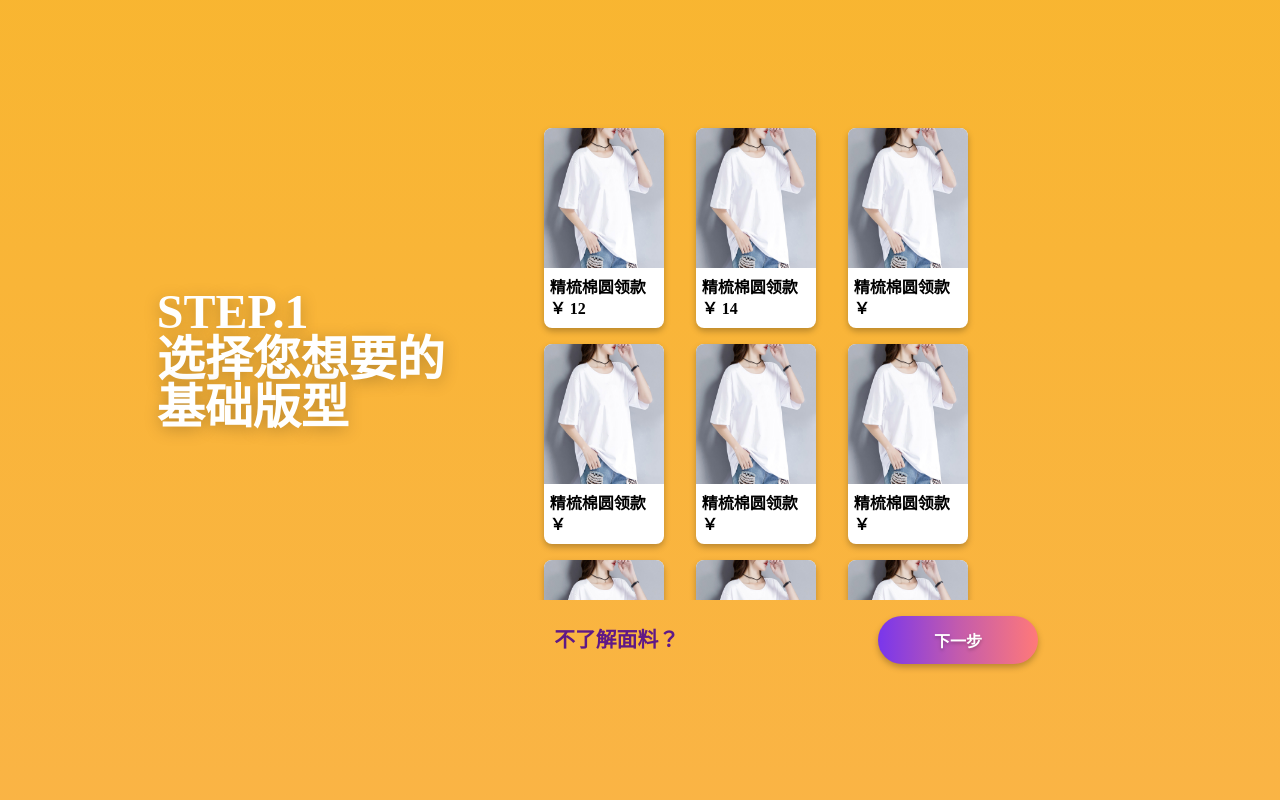
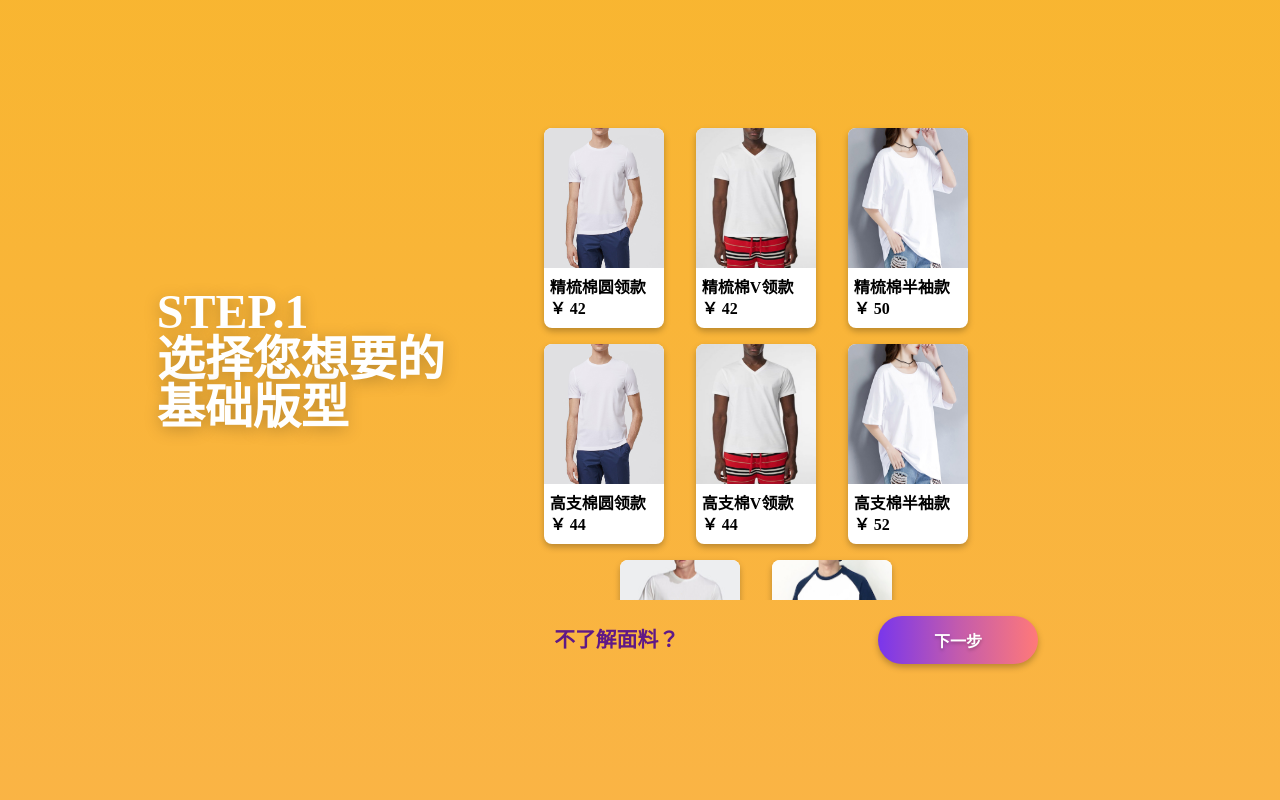
Before and after one commit to rabbitandcat/comet, a Vue app in the folder comet-web/: page / in a window 1280 px wide. Shown: the part 1040-1840 px from the top of the page. Built offline with nearby package versions, Linux system fonts and the light colour scheme; a web font is replaced by a local one.

Commit message:
feat: patterns

```diff
--- a/comet-web/package.json
+++ b/comet-web/package.json
@@ -15,6 +15,7 @@
     "vue-router": "^4.1.5"
   },
   "devDependencies": {
+    "@types/node": "^18.7.16",
     "@vitejs/plugin-vue": "^3.0.3",
     "sass": "^1.54.8",
     "sass-loader": "^13.0.2",
--- /dev/null
+++ b/comet-web/src/store/order.ts
@@ -0,0 +1,54 @@
+import { defineStore } from 'pinia'
+import { ref } from 'vue'
+
+export const useOrder = defineStore('order', {
+    state: () => {
+        const patterns = {
+            combedCottonRound: {
+                name: '精梳棉圆领款',
+                price: 42,
+                url: '白圆'
+            },
+            combedCottonV: {
+                name: '精梳棉V领款',
+                price: 42,
+                url: '白V'
+            },
+            combedCottonHalf: {
+                name: '精梳棉半袖款',
+                price: 50,
+                url: '白半'
+            },
+            highcountCottonRound: {
+                name: '高支棉圆领款',
+                price: 44,
+                url: '白圆'
+            },
+            highcountCottonV: {
+                name: '高支棉V领款',
+                price: 44,
+                url: '白V'
+            },
+            higncountCottonHalf: {
+                name: '高支棉半袖款',
+                price: 52,
+                url: '白半'
+            },
+            quickDry: {
+                name: '运动速干款',
+                price: 42,
+                url: '白运'
+            },
+            cotton100: {
+                name: '纯棉潮流款',
+                price: 50,
+                url: '白潮'
+            }
+
+        }
+
+        return {
+            patterns
+        }
+    },
+})
--- a/comet-web/src/views/HomePage/PatternPage.vue
+++ b/comet-web/src/views/HomePage/PatternPage.vue
@@ -10,211 +10,16 @@
         <div class="right-container">
             <div class="pattern-container">
                 <ul class="pattern-list">
-                    <li class="pattern-item">
+                    <li class="pattern-item" v-for="(pattern, key, index) in Order.patterns" :key="index">
                         <div class="img-container">
-                            <img src="@/assets/img/白半.png" alt="">
+                            <img :src="getImageUrl(pattern.url)" alt="" @click.stop="handleChoosePattern(pattern)">
                         </div>
                         <div class="under-text">
                             <div class="title">
-                                精梳棉圆领款
+                                {{pattern.name}}
                             </div>
                             <div class="price">
-                                ￥ 12
-                            </div>
-                        </div>
-                    </li>
-                    <li class="pattern-item">
-                        <div class="img-container">
-                            <img src="@/assets/img/白半.png" alt="">
-                        </div>
-                        <div class="under-text">
-                            <div class="title">
-                                精梳棉圆领款
-                            </div>
-                            <div class="price">
-                                ￥ 14
-                            </div>
-                        </div>
-                    </li>
-                    <li class="pattern-item">
-                        <div class="img-container">
-                            <img src="@/assets/img/白半.png" alt="">
-                        </div>
-                        <div class="under-text">
-                            <div class="title">
-                                精梳棉圆领款
-                            </div>
-                            <div class="price">
-                                ￥
-                            </div>
-                        </div>
-                    </li>
-                    <li class="pattern-item">
-                        <div class="img-container">
-                            <img src="@/assets/img/白半.png" alt="">
-                        </div>
-                        <div class="under-text">
-                            <div class="title">
-                                精梳棉圆领款
-                            </div>
-                            <div class="price">
-                                ￥
-                            </div>
-                        </div>
-                    </li>
-                    <li class="pattern-item">
-                        <div class="img-container">
-                            <img src="@/assets/img/白半.png" alt="">
-                        </div>
-                        <div class="under-text">
-                            <div class="title">
-                                精梳棉圆领款
-                            </div>
-                            <div class="price">
-                                ￥
-                            </div>
-                        </div>
-                    </li>
-                    <li class="pattern-item">
-                        <div class="img-container">
-                            <img src="@/assets/img/白半.png" alt="">
-                        </div>
-                        <div class="under-text">
-                            <div class="title">
-                                精梳棉圆领款
-                            </div>
-                            <div class="price">
-                                ￥
-                            </div>
-                        </div>
-                    </li>
-                    <li class="pattern-item">
-                        <div class="img-container">
-                            <img src="@/assets/img/白半.png" alt="">
-                        </div>
-                        <div class="under-text">
-                            <div class="title">
-                                精梳棉圆领款
-                            </div>
-                            <div class="price">
-                                ￥
-                            </div>
-                        </div>
-                    </li>
-                    <li class="pattern-item">
-                        <div class="img-container">
-                            <img src="@/assets/img/白半.png" alt="">
-                        </div>
-                        <div class="under-text">
-                            <div class="title">
-                                精梳棉圆领款
-                            </div>
-                            <div class="price">
-                                ￥
-                            </div>
-                        </div>
-                    </li>
-                    <li class="pattern-item">
-                        <div class="img-container">
-                            <img src="@/assets/img/白半.png" alt="">
-                        </div>
-                        <div class="under-text">
-                            <div class="title">
-                                精梳棉圆领款
-                            </div>
-                            <div class="price">
-                                ￥
-                            </div>
-                        </div>
-                    </li>
-                    <li class="pattern-item">
-                        <div class="img-container">
-                            <img src="@/assets/img/白半.png" alt="">
-                        </div>
-                        <div class="under-text">
-                            <div class="title">
-                                精梳棉圆领款
-                            </div>
-                            <div class="price">
-                                ￥
-                            </div>
-                        </div>
-                    </li>
-                    <li class="pattern-item">
-                        <div class="img-container">
-                            <img src="@/assets/img/白半.png" alt="">
-                        </div>
-                        <div class="under-text">
-                            <div class="title">
-                                精梳棉圆领款
-                            </div>
-                            <div class="price">
-                                ￥
-                            </div>
-                        </div>
-                    </li>
-                    <li class="pattern-item">
-                        <div class="img-container">
-                            <img src="@/assets/img/白半.png" alt="">
-                        </div>
-                        <div class="under-text">
-                            <div class="title">
-                                精梳棉圆领款
-                            </div>
-                            <div class="price">
-                                ￥
-                            </div>
-                        </div>
-                    </li>
-                    <li class="pattern-item">
-                        <div class="img-container">
-                            <img src="@/assets/img/白半.png" alt="">
-                        </div>
-                        <div class="under-text">
-                            <div class="title">
-                                精梳棉圆领款
-                            </div>
-                            <div class="price">
-                                ￥
-                            </div>
-                        </div>
-                    </li>
-                    <li class="pattern-item">
-                        <div class="img-container">
-                            <img src="@/assets/img/白半.png" alt="">
-                        </div>
-                        <div class="under-text">
-                            <div class="title">
-                                精梳棉圆领款
-                            </div>
-                            <div class="price">
-                                ￥
-                            </div>
-                        </div>
-                    </li>
-                    <li class="pattern-item">
-                        <div class="img-container">
-                            <img src="@/assets/img/白半.png" alt="">
-                        </div>
-                        <div class="under-text">
-                            <div class="title">
-                                精梳棉圆领款
-                            </div>
-                            <div class="price">
-                                ￥
-                            </div>
-                        </div>
-                    </li>
-                    <li class="pattern-item">
-                        <div class="img-container">
-                            <img src="@/assets/img/白半.png" alt="">
-                        </div>
-                        <div class="under-text">
-                            <div class="title">
-                                精梳棉圆领款
-                            </div>
-                            <div class="price">
-                                ￥
+                                ￥ {{pattern.price}}
                             </div>
                         </div>
                     </li>
@@ -225,14 +30,54 @@
                 <button @click="scrollToStep2" class="next-step">下一步</button>
             </div>
         </div>
+        <MessageBox :show="showBox" :showHeaderandFooter="false" @confirm="confirm">
+            <p>{{message}}</p>
+        </MessageBox>
     </section>
 </template>
 
 <script lang='ts' setup>
+import MessageBox from '@/components/MessageBox/index.vue'
+import { ref } from 'vue'
+
+import { useOrder } from '@/store/order'
+const Order = useOrder()
+
+
+// MessageBox 相关声明
+// 声明定时器
+let timer = 0
+// 声明弹出 Message 组件的消息
+let message = ref('')
+// 声明弹出 Message 组件显示状态
+const showBox = ref(false)
+// emit 事件
+const confirm = () => {
+    showBox.value = false
+    clearTimeout(timer)
+}
+
+const getImageUrl = (name: any) => {
+    return new URL(`../../assets/img/${name}.png`, import.meta.url).href
+}
+
+
+const handleChoosePattern = (pattern: any) => {
+    message.value = `您选择了${pattern.name}`
+    timer = setTimeout(() => {
+        showBox.value = false
+        timer = 0
+    }, 3000)
+    showBox.value = true
+}
+
+
 const scrollToStep2 = () => {
     const previewPage: any = document.getElementsByClassName('preview-page')[0]
     window.scrollTo(0, previewPage.offsetTop)
 }
+
+
 </script>
 
 <style lang="scss">
@@ -310,6 +155,7 @@ const scrollToStep2 = () => {
                 align-items: center;
 
                 .pattern-item {
+                    cursor: pointer;
                     font-weight: bold;
                     overflow: hidden;
                     width: 15vh;
@@ -318,6 +164,10 @@ const scrollToStep2 = () => {
                     margin: 1vh 2vh;
                     border-radius: 0.5rem;
                     box-shadow: 0 0.2rem 0.4rem rgba(0, 0, 0, 0.25);
+
+                    &:hover {
+                        box-shadow: 0 0.2rem 0.4rem rgba(0, 0, 0, 0.5);
+                    }
 
                     .img-container {
                         height: 70%;
--- a/comet-web/src/vue-fullpage.d.ts
+++ /dev/null
@@ -1 +0,0 @@
-declare module 'vue-fullpage.js'
```
Also changed, not shown: comet-web/src/api/order/order.ts (added), 1 other file (tests, documents, lock files or other folders).
